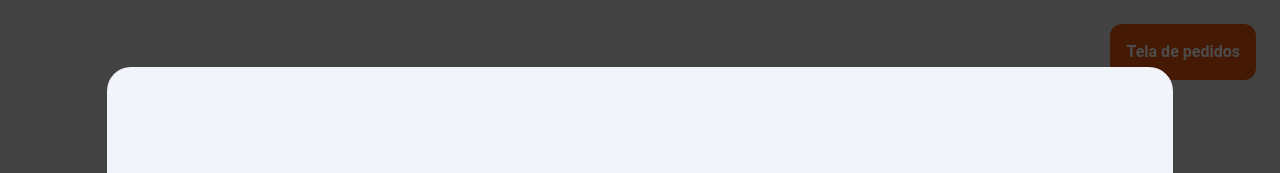
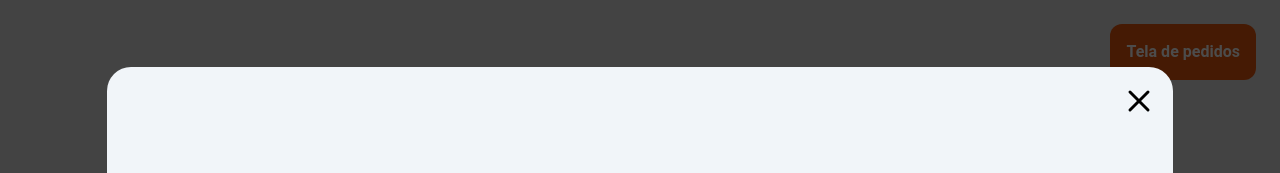
Before and after one commit to VTramon/POO, a Next.js app: page / in a window 1280 px wide. Both pictures are taken after a click on the button "Tela de pedidos". Shown: the top 173 px of the page. Built offline with nearby package versions, Linux system fonts and the light colour scheme.

Commit message:
FEATURE: close button

```diff
--- a/src/components/ModalScreen.tsx
+++ b/src/components/ModalScreen.tsx
@@ -5,6 +5,7 @@ import { pratos } from '@/utils'
 import DishCard from './DishCard'
 import { PedidoContext } from '@/contexts/PedidosContext'
 import ModalCard from './ModalCard'
+import { X } from 'lucide-react'
 
 const ModalScreen = () => {
   const { handleScreen } = useContext(ModalContext)
@@ -44,6 +45,12 @@ const ModalScreen = () => {
         onClick={(e) => e.stopPropagation()}
         className="flex flex-col justify-center items-center relative w-5/6 h-5/6 bg-slate-100 rounded-3xl overflow-scroll"
       >
+        <button
+          className="absolute top-0 right-0 w-9 h-9 mr-4 mt-4"
+          onClick={() => handleScreen()}
+        >
+          <X width={36} height={36} />
+        </button>
         <h2 className="text-3xl mb-4">Lista de pedidos realizados</h2>
 
         {handleList()}
```
